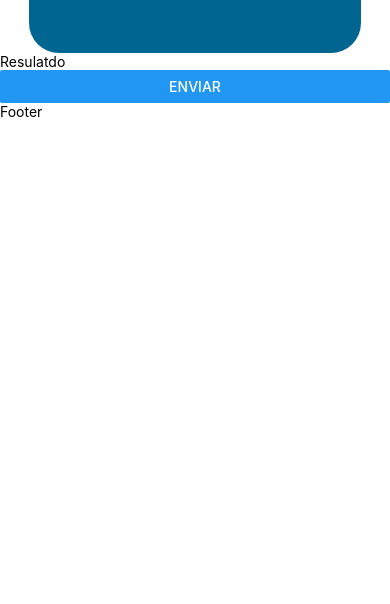
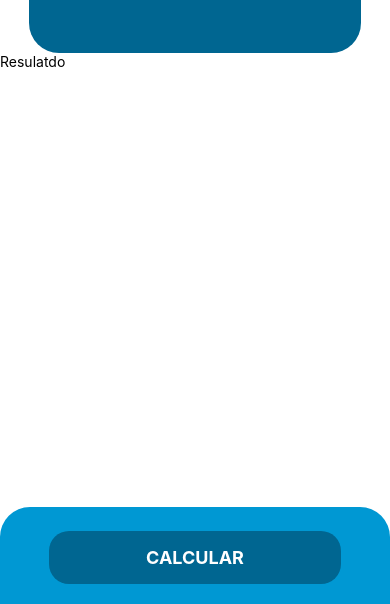
Before and after one commit to DaviDix117/cotizadorprestamosV1, a React Native app in the folder cotizadorprestamos/: screen / in a window 390 px wide. Shown: the part 237-841 px from the top of the page. Built offline with nearby package versions, Linux system fonts and the light colour scheme.

Commit message:
Boton 1.5
Boton mas ordenado

```diff
--- a/cotizadorprestamos/App.js
+++ b/cotizadorprestamos/App.js
@@ -2,13 +2,14 @@
 import {StyleSheet, View, Text, SafeAreaView, StatusBar, Button} from "react-native";
 import colors from "./src/utils/colors";
 import Form from "./src/components/Form";
+import Footer from "./src/components/Footer";
 
 export default function App(){
   const [capital, setCapital] = useState(null);
   const [interest, setInterest] = useState(null)
   const [months, setMonths] = useState(null);
 
-  const onSubmint = () => {
+  const calculate = () => {
     console.log("capital => ", capital)
     console.log("interes => ", interest)
     console.log("mes => ", months)
@@ -27,10 +28,8 @@
         <Text>Resulatdo</Text>
       </View>
 
-      <View>
-        <Button title="Enviar" onPress={onSubmint} />
-        <Text>Footer</Text>
-      </View>
+      <Footer calculate={calculate} />
+
     </>
   );
 }
--- /dev/null
+++ b/cotizadorprestamos/src/components/Footer.js
@@ -0,0 +1,44 @@
+import React from 'react'
+import { StyleSheet, Text, View, TouchableOpacity } from 'react-native'
+import colors from '../utils/colors';
+import Colors from '../utils/colors'
+
+
+export default function Footer(props) {
+    const {calculate } = props;
+
+    console.log(props)
+    return (
+        <View style={styles.viewFooter}>
+            <TouchableOpacity style={styles.button} onPress={calculate}>
+                <Text style={styles.text}>CALCULAR</Text>
+            </TouchableOpacity>
+        </View>
+    )
+}
+
+const styles = StyleSheet.create({
+    viewFooter: {
+        position: "absolute",
+        bottom: 0,
+        width: "100%",
+        backgroundColor: Colors.PRIMARY_COLOR,
+        height: 100,
+        borderTopLeftRadius: 30,
+        borderTopRightRadius: 30,
+        alignItems: "center",
+        justifyContent: "center",
+    },
+    text: {
+        fontWeight: 'bold',
+        fontSize: 18,
+        color: "#fff",
+        textAlign: 'center',
+    },
+    button: {
+        backgroundColor: colors.PRIMARY_COLOR_DARK,
+        padding: 16,
+        borderRadius: 20,
+        width: '75%',
+    }
+});
--- a/cotizadorprestamos/src/components/Form.js
+++ b/cotizadorprestamos/src/components/Form.js
@@ -14,17 +14,19 @@
                     placeholder="Cantidad a pedir"
                     keyboardType="numeric"
                     style={styles.input}
+                    onChange={e => setCapital(e.nativeEvent.text )}
                 />
                 <TextInput
                     placeholder="Interés %"
                     keyboardType="numeric"
                     style={[styles.input, styles.inputPercentage]}
+                    onChange={e => setInterest(e.nativeEvent.text )}
                 />
             </View>
 
             <RNPickerSelect
             style={picketSelectStyles}
-            onValueChange={(value) => console.log(value)}
+            onValueChange={(value) => setMonths(value)}
             items={[
                 { label: '3 meses', value: '3' },
                 { label: '6 meses', value: '6' },
```
